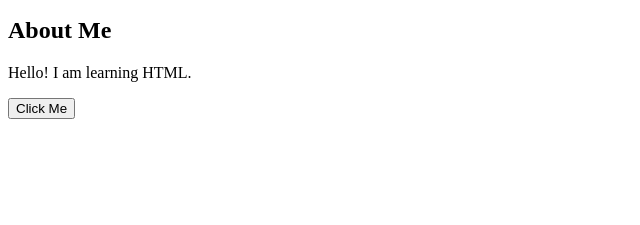
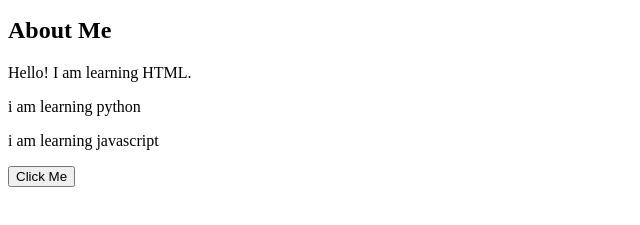
Before and after one commit to aarthisureshkumar16/mini-project, a plain HTML site: page index.html in a window 1280 px wide. Shown: the part 101-326 px from the top of the page, without its empty margins (0-640 px from the left). Drawn offline with Linux system fonts and the light colour scheme.

Commit message:
Add about section

```diff
--- a/index.html
+++ b/index.html
@@ -11,6 +11,9 @@
 
     <h2>About Me</h2>
     <p>Hello! I am learning HTML.</p>
+    <p>i am learning python</p>
+     <p>i am learning javascript</p>
+
 
     <button>Click Me</button>
 
```
